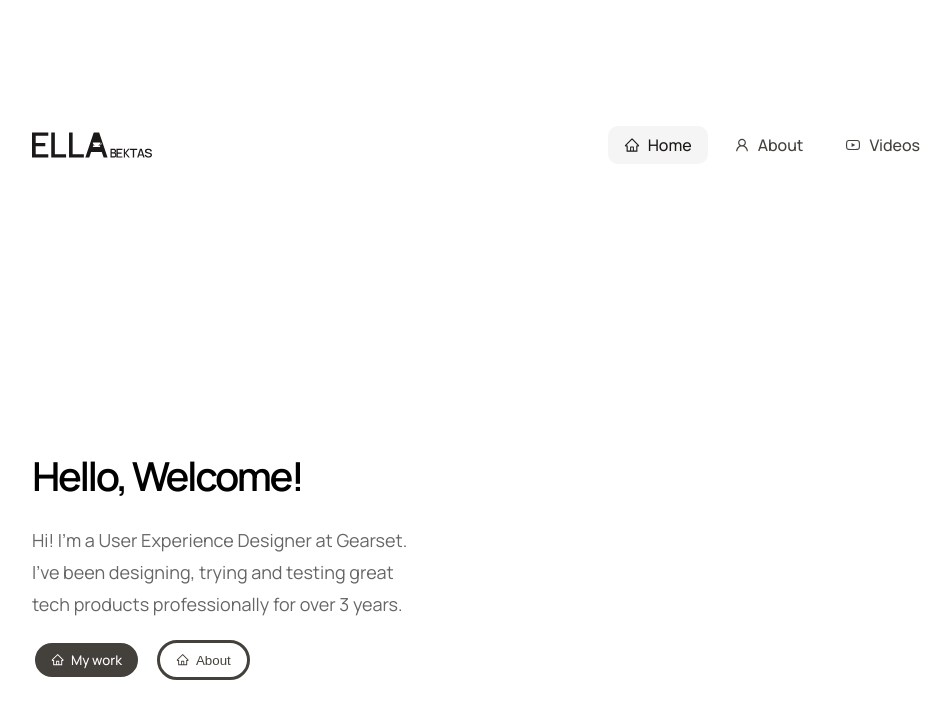
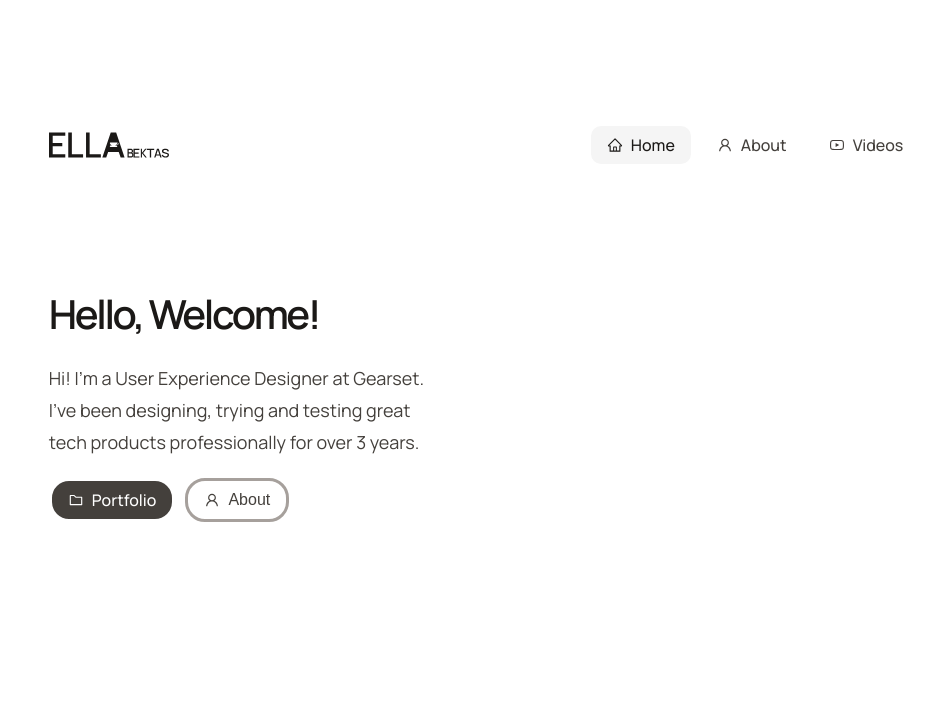
Before and after one commit to ella-bektas/ellabektas-website, a Next.js app: page / in a window 1280 px wide. Shown: the top 718 px of the page, without its empty margins (156-1107 px from the left). Built offline with nearby package versions, Linux system fonts and the light colour scheme.

Commit message:
Global designs

```diff
--- a/src/app/components/Button/Button.module.css
+++ b/src/app/components/Button/Button.module.css
@@ -8,11 +8,13 @@
   font-weight: 500;
   transition: background-color 0.2s;
   font-family: "Manrope", sans-serif;
+  font-size: 16px;
 
   display: inline-flex;
   align-items: center;
   justify-content: center;
   gap: .5em;
+  height: 100%;
 }
 
 .primary:hover {
@@ -26,14 +28,17 @@
   padding: 0.5rem 1rem;
   border-radius: 20px;
   border: solid;
+  border-color: #A6A09C;
   cursor: pointer;
   font-weight: 500;
   transition: background-color 0.2s;
+  font-size: 16px;
 
   display: inline-flex;
   align-items: center;
   justify-content: center;
   gap: .5em;
+  height: 100%;
 }
 
 .secondary:hover {
--- a/src/app/components/Tabs/Tabs.tsx
+++ b/src/app/components/Tabs/Tabs.tsx
@@ -5,7 +5,7 @@ import TabItem, { TabItemProps } from '@/app/components/TabItem/TabItem';
 import { usePathname } from 'next/navigation';
 
 export type TabsProps = {
-  tabs: Omit<TabItemProps, 'isActive'>[]; // isActive will be calculated internally
+  tabs: Omit<TabItemProps, 'isActive'>[];
 };
 
 const Tabs = ({ tabs }: TabsProps) => {
@@ -17,7 +17,7 @@ const Tabs = ({ tabs }: TabsProps) => {
         <TabItem
           key={index}
           {...tabProps}
-          isActive={tabProps.href === pathname} // calculate active state
+          isActive={tabProps.href === pathname}
         />
       ))}
     </div>
--- a/src/app/globals.css
+++ b/src/app/globals.css
@@ -23,21 +23,19 @@ body {
   max-width: 80vw;
   flex-direction: column;
   align-items: flex-start;
-  justify-content: space-between;
+  gap: 15vh;
   background-color: var(--foreground);
-  padding: 120px 60px;
+  padding: 15vh 6vw;
 }
 
 .page {
   --background: #fafafa;
   --foreground: #fff;
 
-  --text-primary: #000;
-  --text-secondary: #666;
+  --text-primary: #1B1917;
+  --text-secondary: #44403C;
   font-family: "Manrope", sans-serif;
-  --button-primary-hover: #383838;
-  --button-secondary-hover: #f2f2f2;
-  --button-secondary-border: #ebebeb;
+
 
   display: flex;
   min-height: 100vh;
--- a/src/app/icons.tsx
+++ b/src/app/icons.tsx
@@ -1,4 +1,4 @@
-import { AiFillHome, AiOutlineHome, AiOutlineUser, AiOutlineSetting, AiOutlineYoutube} from "react-icons/ai";
+import { AiFillHome, AiOutlineHome, AiOutlineUser, AiOutlineFolder, AiOutlineSetting, AiOutlineYoutube} from "react-icons/ai";
 import { FaYoutube } from "react-icons/fa";
 
 export const Icons = {
@@ -9,6 +9,7 @@ export const Icons = {
   Settings: AiOutlineSetting,
   YoutubeFill: FaYoutube,
   YoutubeOutline: AiOutlineYoutube,
+  Portfolio: AiOutlineFolder,
 };
 
 export type IconName = keyof typeof Icons;
--- a/src/app/page.module.css
+++ b/src/app/page.module.css
@@ -1,35 +1,3 @@
-.page {
-  --background: #fafafa;
-  --foreground: #fff;
-
-  --text-primary: #000;
-  --text-secondary: #666;
-  font-family: "Manrope", sans-serif;
-  --button-primary-hover: #383838;
-  --button-secondary-hover: #f2f2f2;
-  --button-secondary-border: #ebebeb;
-
-  display: flex;
-  min-height: 100vh;
-  align-items: center;
-  justify-content: center;
-
-  font-family: var(--font-geist-sans);
-  background-color: var(--background);
-}
-
-.main {
-  display: flex;
-  min-height: 100vh;
-  width: 100%;
-  max-width: 80vw;
-  flex-direction: column;
-  align-items: flex-start;
-  justify-content: space-between;
-  background-color: var(--foreground);
-  padding: 120px 60px;
-}
-
 .intro {
   display: flex;
   flex-direction: column;
@@ -56,88 +24,9 @@
   color: var(--text-secondary);
 }
 
-.intro a {
-  font-weight: 500;
-  color: var(--text-primary);
-}
 
 .ctas {
   display: flex;
-  flex-direction: row;
-  width: 100%;
-  max-width: 440px;
-  gap: 16px;
-  font-size: 14px;
+  gap: 10px;
   padding-top: 20px;
 }
-
-.ctas a {
-  display: flex;
-  justify-content: center;
-  align-items: center;
-  height: 40px;
-  padding: 0 16px;
-  border-radius: 128px;
-  border: 1px solid transparent;
-  transition: 0.2s;
-  cursor: pointer;
-  width: fit-content;
-  font-weight: 500;
-}
-
-a.primary {
-  background: var(--text-primary);
-  color: var(--background);
-  gap: 8px;
-}
-
-a.secondary {
-  border-color: var(--button-secondary-border);
-}
-
-/* Enable hover only on non-touch devices */
-@media (hover: hover) and (pointer: fine) {
-  a.primary:hover {
-    background: var(--button-primary-hover);
-    border-color: transparent;
-  }
-
-  a.secondary:hover {
-    background: var(--button-secondary-hover);
-    border-color: transparent;
-  }
-}
-
-@media (max-width: 600px) {
-  .main {
-    padding: 48px 24px;
-  }
-
-  .intro {
-    gap: 16px;
-  }
-
-  .intro h1 {
-    font-size: 32px;
-    line-height: 40px;
-    letter-spacing: -1.92px;
-  }
-}
-
-@media (prefers-color-scheme: dark) {
-  .logo {
-    filter: invert();
-  }
-
-  .page {
-    --background: #000;
-    --foreground: #000;
-
-    --text-primary: #ededed;
-    --text-secondary: #999;
-
-    --button-primary-hover: #ccc;
-    --button-secondary-hover: #1a1a1a;
-    --button-secondary-border: #1a1a1a;
-  }
-}
--- a/src/app/page.tsx
+++ b/src/app/page.tsx
@@ -21,8 +21,12 @@ export default function Home() {
           </p>
         </div>
         <div className={styles.ctas}>
-        <Button iconLeft="HomeOutline" variant="primary">My work</Button>
-        <Button iconLeft="HomeOutline" variant="secondary">About</Button>
+        <Button iconLeft="Portfolio" variant="primary">Portfolio</Button>
+
+        <Link href="/about">
+        <Button iconLeft="User" variant="secondary">About</Button>
+        </Link>
+
         </div>
 
     </div>
```
Also changed, not shown: src/app/videos/page.tsx (+9 -2 lines).
